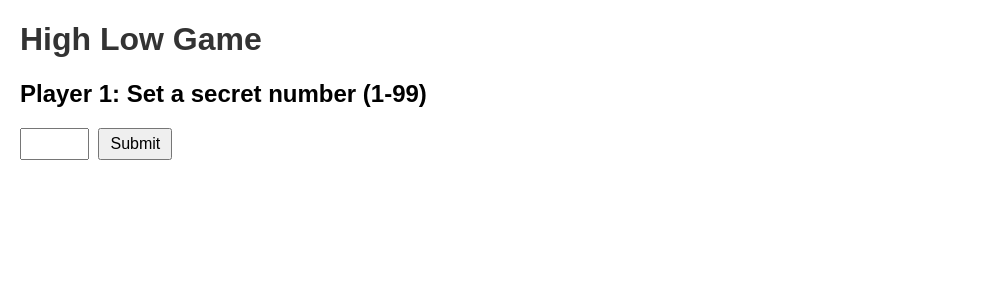
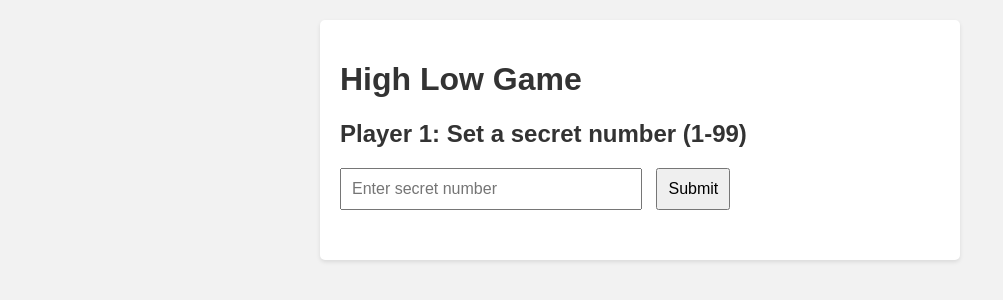
Before and after one commit to fhobiz/fhobiz.github.io, a plain HTML site: page games/Hightower.html in a window 1280 px wide. Shown: the whole page, without its empty margins (0-1003 px from the left). Drawn offline with Linux system fonts and the light colour scheme.

Commit message:
Update Hightower.html

```diff
--- a/games/Hightower.html
+++ b/games/Hightower.html
@@ -2,31 +2,71 @@
 <html>
 <head>
   <meta charset="UTF-8">
+  <meta name="viewport" content="width=device-width, initial-scale=1.0">
   <title>High Low Game</title>
   <style>
-    body { font-family: Arial, sans-serif; margin: 20px; }
-    h1 { color: #333; }
-    input { padding: 5px; font-size: 1rem; }
-    button { padding: 5px 10px; font-size: 1rem; margin-left: 5px; }
-    .section { margin-bottom: 20px; }
+    body {
+      font-family: Arial, sans-serif;
+      margin: 20px;
+      background-color: #f2f2f2;
+    }
+    .container {
+      max-width: 600px;
+      margin: 0 auto;
+      background: #fff;
+      padding: 20px;
+      box-shadow: 0 2px 4px rgba(0,0,0,0.1);
+      border-radius: 5px;
+    }
+    h1, h2 {
+      color: #333;
+    }
+    input[type="number"] {
+      padding: 10px;
+      font-size: 1rem;
+      width: calc(100% - 22px);
+      margin-bottom: 10px;
+    }
+    button {
+      padding: 10px;
+      font-size: 1rem;
+      width: 100%;
+      margin-bottom: 10px;
+      cursor: pointer;
+    }
+    .section {
+      margin-bottom: 20px;
+    }
+    @media (min-width: 600px) {
+      input[type="number"] {
+        width: calc(50% - 22px);
+        margin-right: 10px;
+      }
+      button {
+        width: auto;
+        display: inline-block;
+      }
+    }
   </style>
 </head>
 <body>
+  <div class="container">
     <h1>High Low Game</h1>
     <!-- Player 1 section -->
     <div id="player1" class="section">
       <h2>Player 1: Set a secret number (1-99)</h2>
-    <input type="number" id="secretNumber" min="1" max="99">
+      <input type="number" id="secretNumber" min="1" max="99" placeholder="Enter secret number">
       <button onclick="setSecret()">Submit</button>
     </div>
 
     <!-- Player 2 section -->
     <div id="player2" class="section" style="display:none;">
       <h2>Player 2: Guess the number (5 tries)</h2>
-    <input type="number" id="guess" min="1" max="99">
+      <input type="number" id="guess" min="1" max="99" placeholder="Enter your guess">
       <button onclick="makeGuess()">Guess</button>
       <p id="feedback"></p>
       <p id="attempts"></p>
+    </div>
   </div>
 
   <script>
```
Lines whose indentation alone changed are shown as unchanged.
